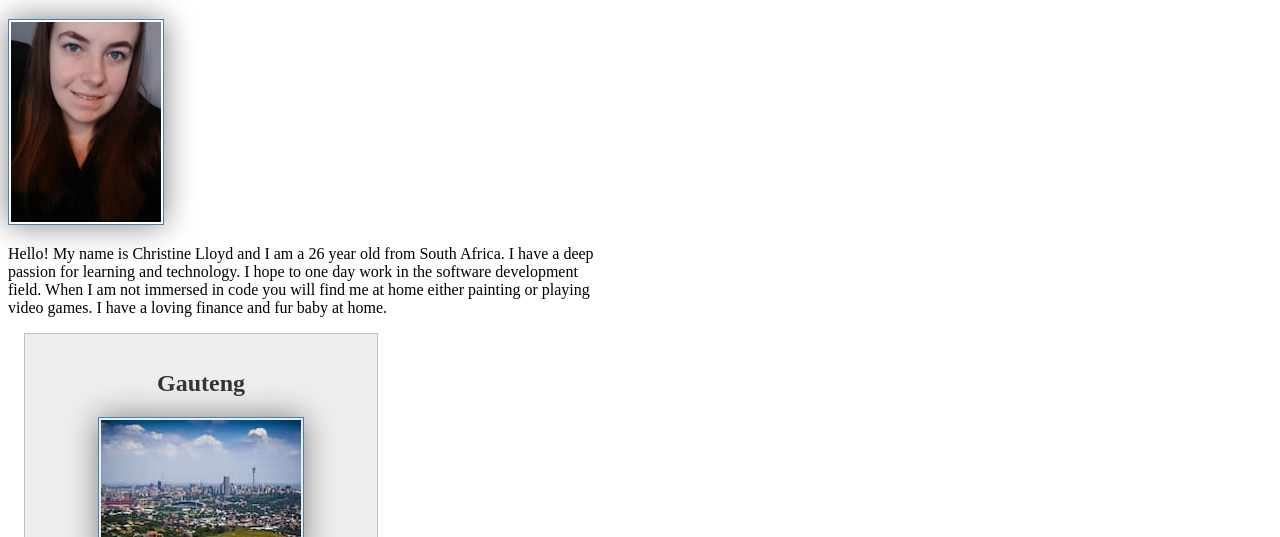
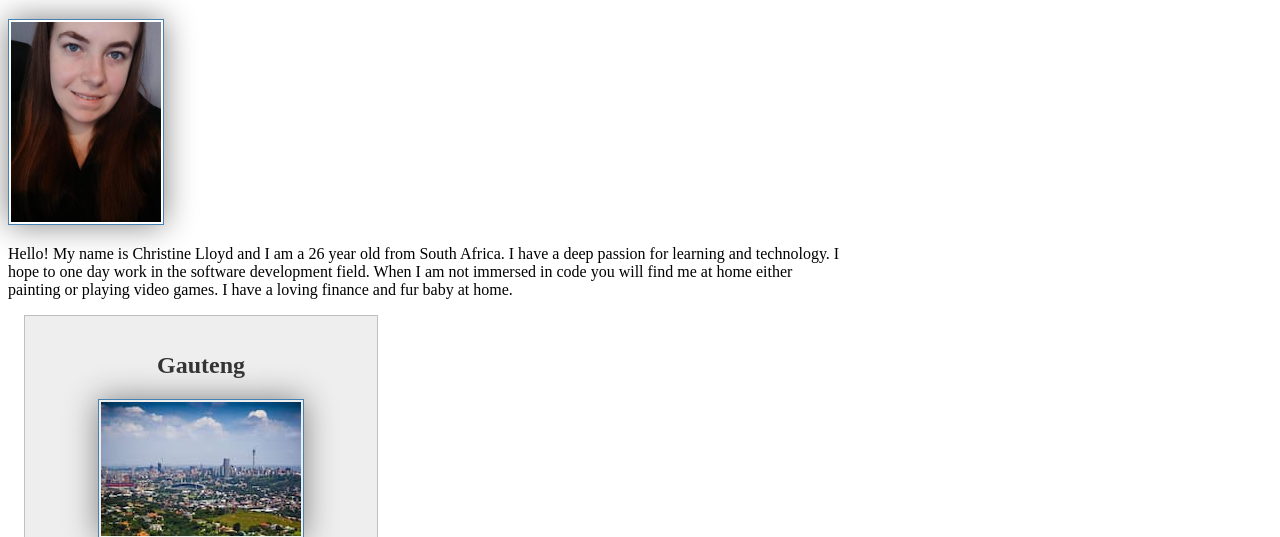
Before and after one commit to Christinealloyd/wdd130, a plain HTML site: page index.html in a window 1280 px wide. Shown: the part 263-800 px from the top of the page. Drawn offline with Linux system fonts and the light colour scheme.

Commit message:
changes 7 css

```diff
--- a/styles/styles.css
+++ b/styles/styles.css
@@ -26,7 +26,7 @@ p {
 }
 
 main {
-    max-width: 600px;
+    max-width: 840px;
 }
 
 aside {
```
